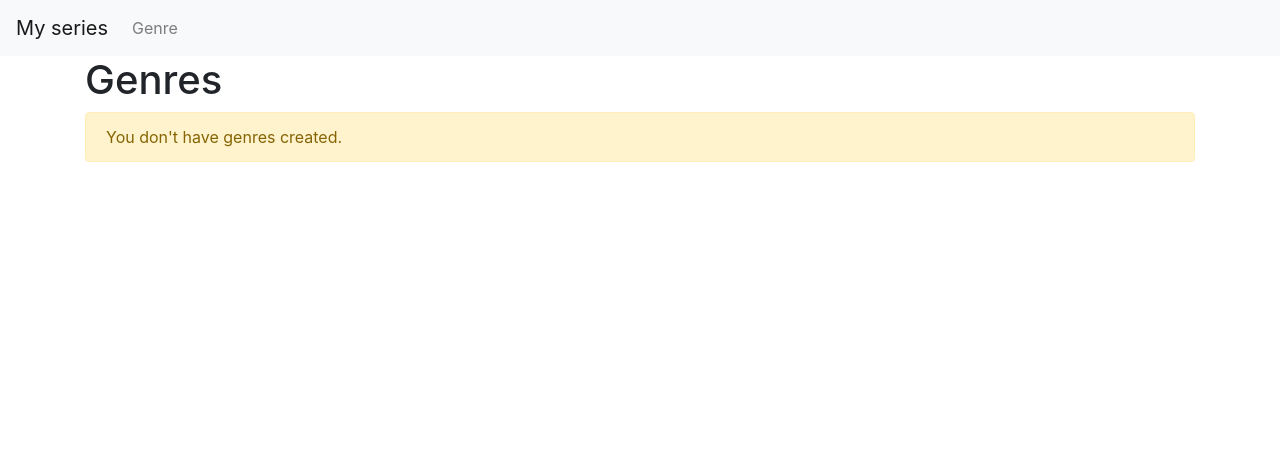
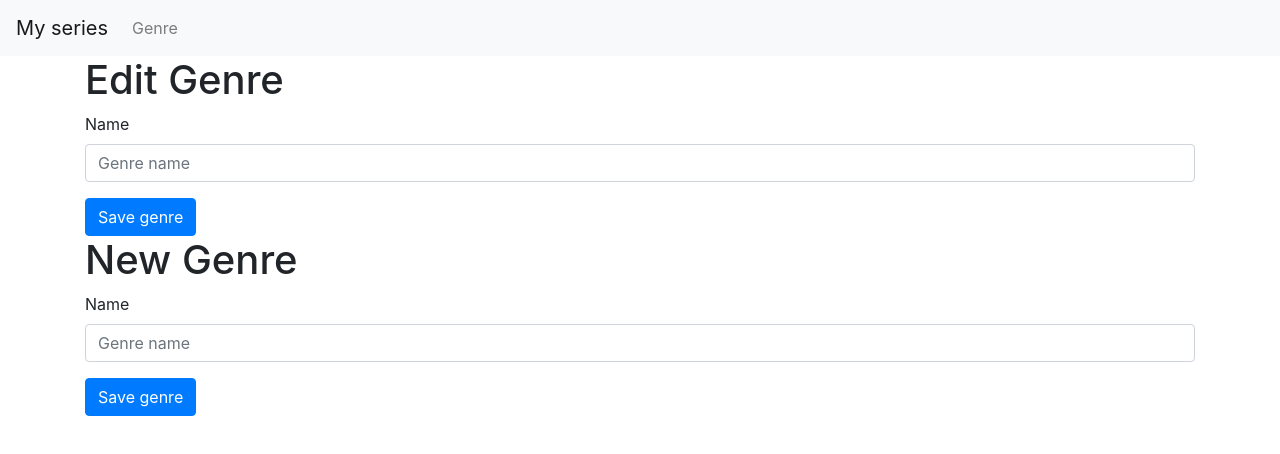
Before and after one commit to uiansol/my-series, a React (Create React App) app: page /genres/new in a window 1280 px wide. Shown: the top 454 px of the page. Built offline with nearby package versions, Linux system fonts and the light colour scheme; no server answers.

Commit message:
Finish CRUD of genres

```diff
--- a/public/index.html
+++ b/public/index.html
@@ -24,7 +24,7 @@
       work correctly both with client-side routing and a non-root public URL.
       Learn how to configure a non-root public URL by running `npm run build`.
     -->
-    <title>React App</title>
+    <title>My Series</title>
   </head>
   <body>
     <noscript>You need to enable JavaScript to run this app.</noscript>
--- a/src/App.js
+++ b/src/App.js
@@ -1,6 +1,9 @@
 import React, { useState, useEffect } from 'react'
 import Header from './Header'
 import Genres from './Genres'
+import NewGenre from './NewGenre'
+import EditGenre from './EditGenre'
+
 import axios from 'axios'
 import {
   BrowserRouter as Router,
@@ -24,7 +27,9 @@ function App () {
       <div>
         <Header />
         <Route path='/' exact component={Home} />
-        <Route path='/genres' component={Genres} />
+        <Route path='/genres' exact component={Genres} />
+        <Route path='/genres/:id' exact component={EditGenre} />
+        <Route path='/genres/new' exact component={NewGenre} />
       </div>
     </Router>
   )
--- /dev/null
+++ b/src/EditGenre.js
@@ -0,0 +1,49 @@
+import React, { useState, useEffect } from 'react'
+import axios from 'axios'
+import { Redirect } from 'react-router-dom'
+
+const EditGenre = ({ match }) => {
+  const [name, setName] = useState('')
+  const [success, setSuccess] = useState(false)
+
+  useEffect(() => {
+    axios
+      .get('/api/genres/' + match.params.id)
+      .then(res => {
+        setName(res.data.name)
+      })
+  }, [match.params.id])
+
+  const onChange = (evt) => {
+    setName(evt.target.value)
+  }
+
+  const save = () => {
+    axios
+      .put('/api/genres/' + match.params.id, {
+        name
+      })
+      .then(res => {
+        setSuccess(true)
+      })
+  }
+
+  if (success) {
+    return <Redirect to='/genres' />
+  }
+
+  return (
+    <div className='container'>
+      <h1>Edit Genre</h1>
+      <form>
+        <div className='form-group'>
+          <label htmlFor='name'>Name</label>
+          <input type='text' value={name} onChange={onChange} className='form-control' id='name ' placeholder='Genre name' />
+        </div>
+        <button type='button' onClick={save} className='btn btn-primary'>Save genre</button>
+      </form>
+    </div>
+  )
+}
+
+export default EditGenre
--- a/src/Genres.js
+++ b/src/Genres.js
@@ -1,5 +1,6 @@
 import React, { useState, useEffect } from 'react'
 import axios from 'axios'
+import { Link } from 'react-router-dom'
 
 const Genres = () => {
   const [data, setData] = useState([])
@@ -11,12 +12,24 @@ const Genres = () => {
       })
   }, [])
 
+  const deleteGenre = (id) => {
+    axios
+      .delete('/api/genres/' + id)
+      .then(res => {
+        const filtered = data.filter(item => item.id !== id)
+        setData(filtered)
+      })
+  }
+
   const renderLine = (record) => {
     return (
       <tr key={record.id}>
         <th scope='row'>{record.id}</th>
         <td>{record.name}</td>
-        <td><button>+</button></td>
+        <td>
+          <button className='btn btn-danger' onClick={() => deleteGenre(record.id)}>Remove</button>
+          <Link className='btn btn-warning' to={'/genres/' + record.id}>Edit</Link>
+        </td>
       </tr>
     )
   }
@@ -25,7 +38,7 @@ const Genres = () => {
     return (
       <div className='container'>
         <h1>Genres</h1>
-        <div class='alert alert-warning' role='alert'>
+        <div className='alert alert-warning' role='alert'>
           You don't have genres created.
         </div>
       </div>
@@ -35,6 +48,7 @@ const Genres = () => {
   return (
     <div className='container'>
       <h1>Genres</h1>
+      <div><Link className='btn btn-primary' to='/genres/new'>New genre</Link></div>
       <table className='table table-dark'>
         <thead>
           <tr>
--- /dev/null
+++ b/src/NewGenre.js
@@ -0,0 +1,39 @@
+import React, { useState } from 'react'
+import axios from 'axios'
+import { Redirect } from 'react-router-dom'
+
+const NewGenre = () => {
+  const [name, setName] = useState('')
+  const [success, setSuccess] = useState(false)
+  const onChange = (evt) => {
+    setName(evt.target.value)
+  }
+  const save = () => {
+    axios
+      .post('/api/genres', {
+        name
+      })
+      .then(res => {
+        setSuccess(true)
+      })
+  }
+
+  if (success) {
+    return <Redirect to='/genres' />
+  }
+
+  return (
+    <div className='container'>
+      <h1>New Genre</h1>
+      <form>
+        <div className='form-group'>
+          <label htmlFor='name'>Name</label>
+          <input type='text' value={name} onChange={onChange} className='form-control' id='name ' placeholder='Genre name' />
+        </div>
+        <button type='button' onClick={save} className='btn btn-primary'>Save genre</button>
+      </form>
+    </div>
+  )
+}
+
+export default NewGenre
```
